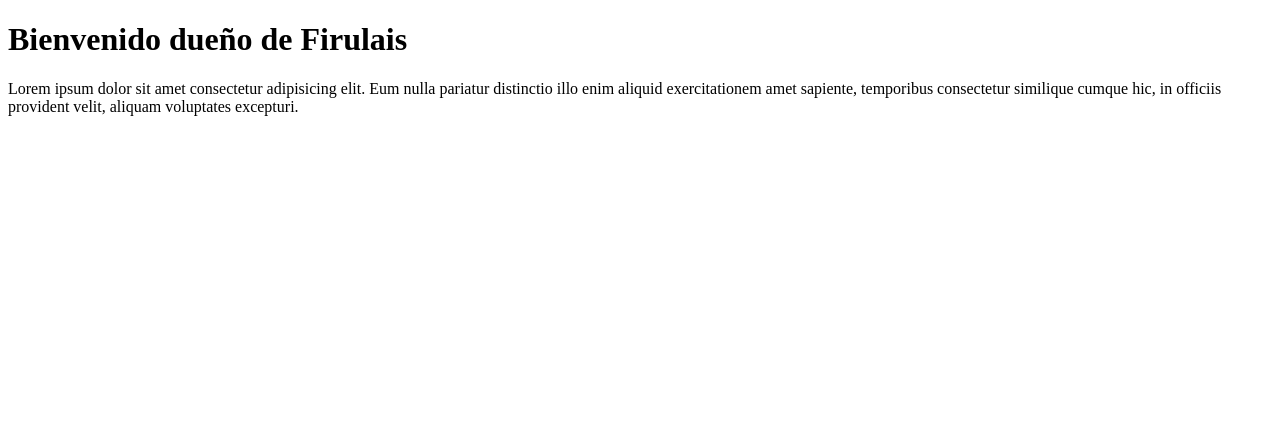
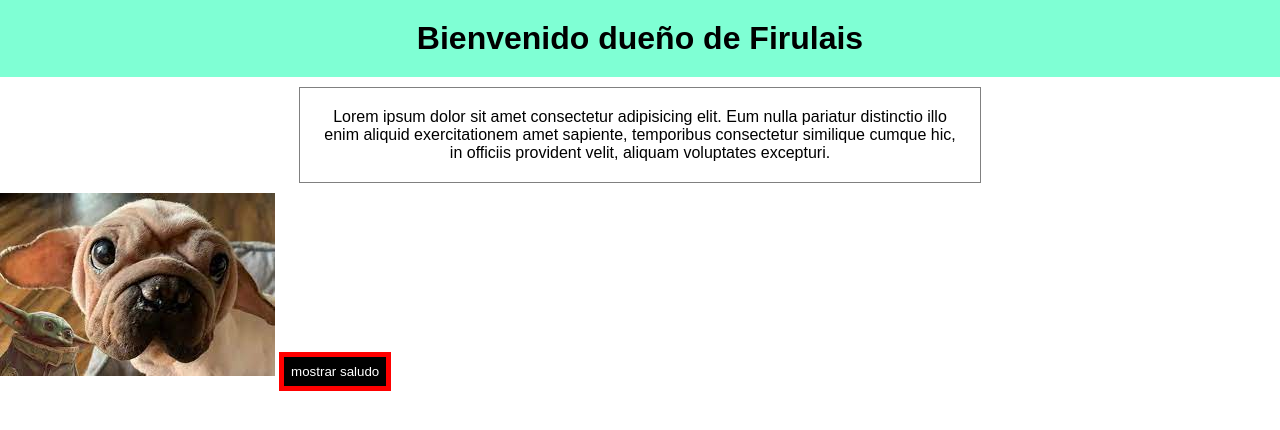
Before and after one commit to anacecilia12/veterinaria, a plain HTML site: page index.html in a window 1280 px wide. Drawn offline with Linux system fonts and the light colour scheme.

Commit message:
Sitio original veterinaria

```diff
--- /dev/null
+++ b/css/estilos.css
@@ -0,0 +1,42 @@
+* {
+  border: 0;
+  margin: 0;
+  padding: 0;
+  font-family: Arial, Helvetica, sans-serif;
+}
+
+.contenedor{
+  padding: 5em;
+}
+
+.titulo{
+  text-align: center;
+  background-color: aquamarine;
+  padding-top: 20px;
+  padding-bottom: 20px;
+}
+
+.boton{
+  border: 5px solid red;
+  background-color: black;
+  color: white;
+  padding: .5em;
+  cursor: pointer;
+
+}
+
+.boton:hover{
+  color: yellow;
+}
+
+.parrafo{
+  width: 50%;
+  border: 1px solid gray;
+  padding: 20px;
+  margin: auto;
+  margin-top: 10px;
+  margin-bottom: 10px;
+  text-align: center;
+
+
+}
--- a/index.html
+++ b/index.html
@@ -5,11 +5,19 @@
   <meta http-equiv="X-UA-Compatible" content="IE=edge">
   <meta name="viewport" content="width=device-width, initial-scale=1.0">
   <title>Veterinaria Firulais</title>
+  <link rel="stylesheet " href="css/estilos.css"
 </head>
 <body>
-  <h1>Bienvenido dueño de Firulais</h1>
-  <p>
+  <h1 class= "titulo">Bienvenido dueño de Firulais</h1>
+  <p class="parrafo">
     Lorem ipsum dolor sit amet consectetur adipisicing elit. Eum nulla pariatur distinctio illo enim aliquid exercitationem amet sapiente, temporibus consectetur similique cumque hic, in officiis provident velit, aliquam voluptates excepturi.
+
   </p>
+  <img src="images/descarga.jfif" alt="Cachorros perritos">
+
+  <button type="button" id="saludo" class="boton">mostrar saludo</button>
+
+  <script src="js/scripts.js"></script>
+
 </body>
 </html>
--- /dev/null
+++ b/js/scripts.js
@@ -0,0 +1,12 @@
+function saludar(){
+  alert("Hola querida mascota");
+}
+
+function presentarse(){
+  alert("Te saluda Ana Sotelo")
+}
+
+const botonSaludo = document.getElementById("saludo");
+
+botonSaludo.addEventListener("click", presentarse);
+  console.log("Hiciste click");
```
Also changed, not shown: images/descarga.jfif (added), 1 other file.
